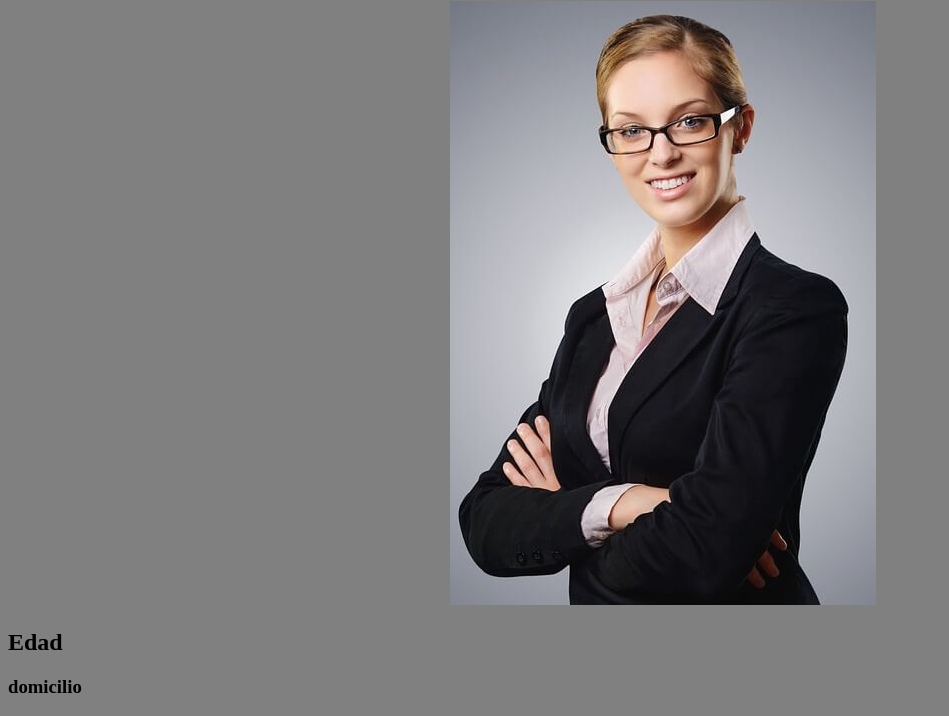
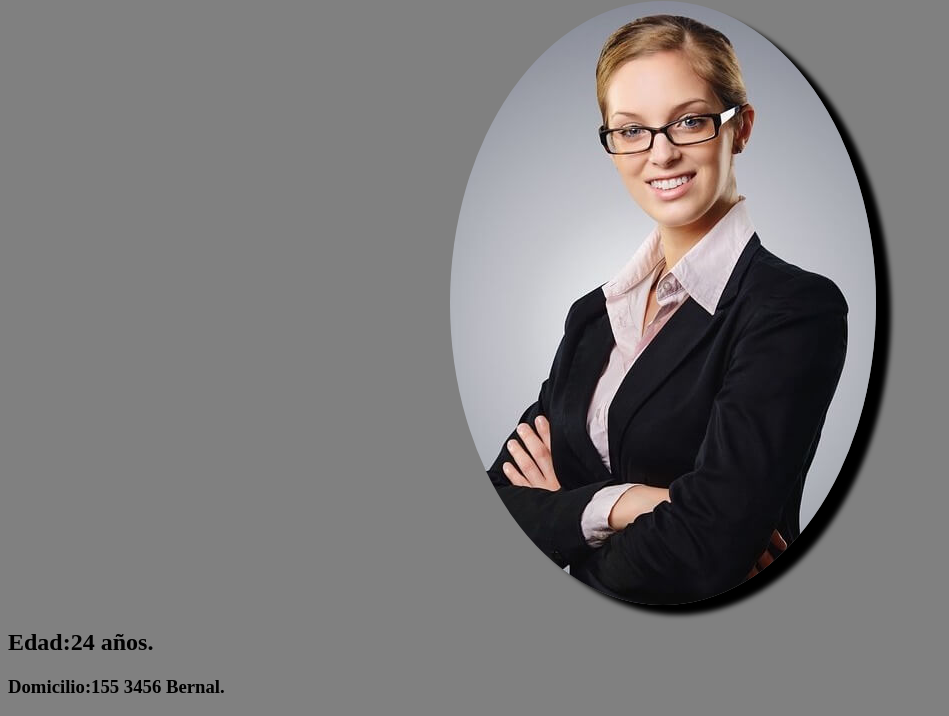
Before and after one commit to MariaJuanaC/Dise-o-de-cv, a plain HTML site: page index.html in a window 1280 px wide. Shown: the part 79-795 px from the top of the page, without its empty margins (0-949 px from the left). Drawn offline with Linux system fonts and the light colour scheme.

Commit message:
maquetado anvanzado

```diff
--- a/estilo.css
+++ b/estilo.css
@@ -7,5 +7,7 @@ body {
 }
  img {
      margin-left: 35%;
+     border-radius: 100%;
+     box-shadow: 15px 10px 5px black;
 
  }
--- a/index.html
+++ b/index.html
@@ -10,8 +10,8 @@
 <body>
     <h1>Nombre y Apellido</h1>
     <img src="imagen/fotocv.jpg" alt="foto del cv">
-    <h2>Edad</h2>
-    <h3>domicilio</h3>
+    <h2>Edad:24 años.</h2>
+    <h3>Domicilio:155 3456 Bernal.</h3>
     <h4>¿Que series me gustan?</h4>
     <ul>
         <li>Fleagbad</li>
```
